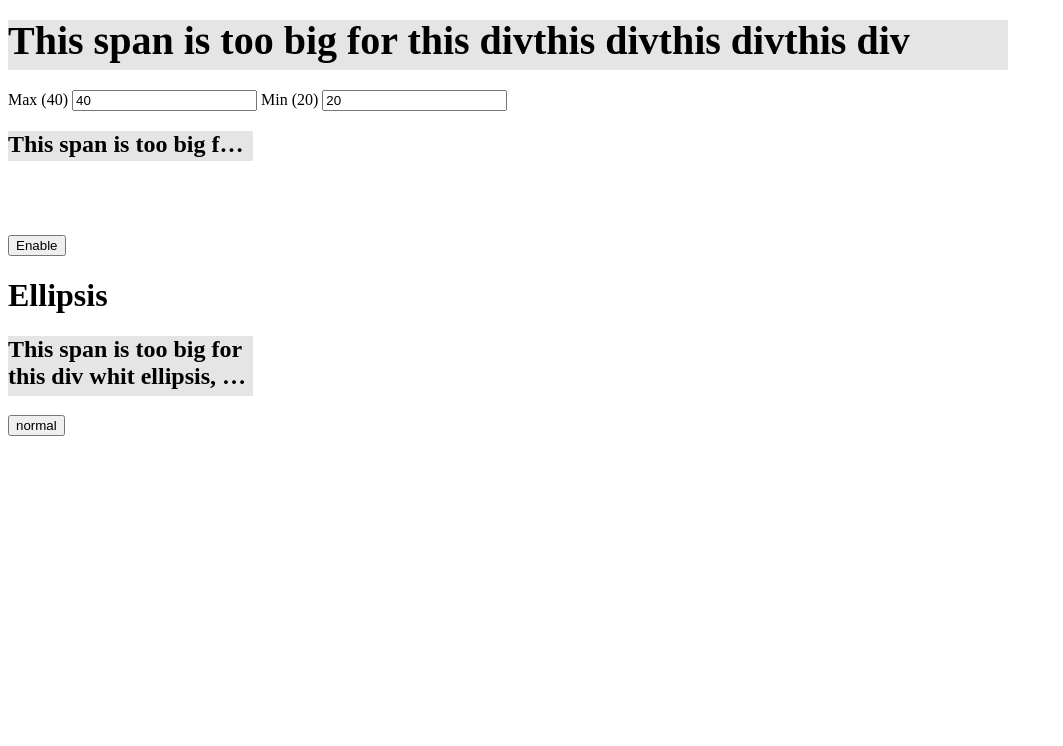
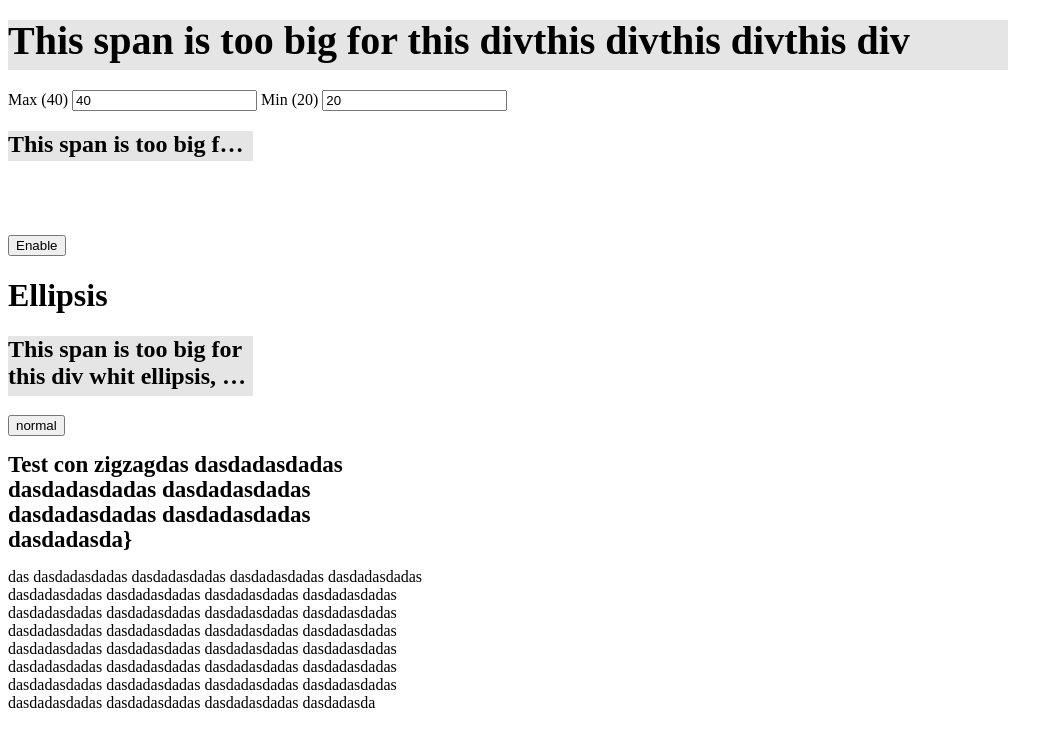
Before and after one commit to Yomyer/fittext, an Angular app: page / in a window 1280 px wide. Shown: the top 746 px of the page, without its empty margins (0-1063 px from the left). Built offline with nearby package versions, Linux system fonts and the light colour scheme; what css-element-queries would draw is missing.

Commit message:
fix ngOnInit

```diff
--- a/src/app/app.component.html
+++ b/src/app/app.component.html
@@ -4,21 +4,35 @@
   </div>
 </h2>
 Max ({{max}})
-<input [(ngModel)]="max">
-Min ({{min}})
+<input [(ngModel)]="max"> Min ({{min}})
 <input [(ngModel)]="min">
 <h2>
   <div style="width:245px;background:rgba(0,0,0,.1);height:30px">
     <span [fittext]="disable">This span is too big for this div</span>
   </div>
 </h2>
-<br><br><br>
+<br>
+<br>
+<br>
 <button (click)="disable = !disable">{{ disable ? 'Disable' : 'Enable' }}</button>
 
 <h1>Ellipsis</h1>
 <h2>
   <div style="width:245px;background:rgba(0,0,0,.1);height:60px">
-    <div [fittext]="false" [ellipsis]="ellipsis">This span is too big for this div whit ellipsis, no <small>fittext<strong> asd</strong></small></div>
+    <div [fittext]="false" [ellipsis]="ellipsis">This span is too big for this div whit ellipsis, no
+      <small>fittext
+        <strong> asd</strong>
+      </small>
+    </div>
   </div>
 </h2>
 <button (click)="ellipsis = !ellipsis">{{ ellipsis ? 'normal' : 'ellipsis' }}</button>
+
+<div style="width:33%">
+  <p class="exercise-title" style="height: 100px">
+    <b fittext>{{ title }}}</b>
+  </p>
+  <p class="exercise-desc">
+    <span fittext>{{ text }}</span>
+  </p>
+</div>
--- a/src/app/app.component.ts
+++ b/src/app/app.component.ts
@@ -9,4 +9,6 @@ export class AppComponent {
   max = 40;
   min = 20;
   ellipsis = true;
+  title = 'Test con zigzagdas dasdadasdadas dasdadasdadas dasdadasdadas dasdadasdadas dasdadasdadas dasdadasda';
+  text = 'das dasdadasdadas dasdadasdadas dasdadasdadas dasdadasdadas dasdadasdadas dasdadasdadas dasdadasdadas dasdadasdadas dasdadasdadas dasdadasdadas dasdadasdadas dasdadasdadas dasdadasdadas dasdadasdadas dasdadasdadas dasdadasdadas dasdadasdadas dasdadasdadas dasdadasdadas dasdadasdadas dasdadasdadas dasdadasdadas dasdadasdadas dasdadasdadas dasdadasdadas dasdadasdadas dasdadasdadas dasdadasdadas dasdadasdadas dasdadasdadas dasdadasdadas dasdadasda';
 }
--- a/src/fittext/directive.ts
+++ b/src/fittext/directive.ts
@@ -2,15 +2,18 @@ import { FitTextData } from './data';
 
 import { Subject, Observable } from 'rxjs';
 import { style } from '@angular/animations';
-import { Directive, ElementRef, OnInit, Renderer2, OnDestroy, Input, OnChanges, SimpleChanges, SimpleChange } from '@angular/core';
+import {
+  Directive, ElementRef, AfterViewInit, Renderer2, OnDestroy,
+  Input, OnChanges, SimpleChanges, SimpleChange
+} from '@angular/core';
 import { ElementQueries, ResizeSensor } from 'css-element-queries';
 
 
 @Directive({
   selector: '[fittext]',
-  exportAs: 'fittext',
+  exportAs: 'fittext'
 })
-export class FittextDirective implements OnInit, OnDestroy, OnChanges {
+export class FittextDirective implements AfterViewInit, OnDestroy, OnChanges {
   @Input('fittext') fittext: any = true;
   @Input('compression') compression = 1;
   @Input('container') container;
@@ -63,9 +66,11 @@ export class FittextDirective implements OnInit, OnDestroy, OnChanges {
   constructor(
     private element: ElementRef,
     private renderer: Renderer2
-  ) { }
+  ) {
 
-  ngOnInit(): void {
+  }
+
+  ngAfterViewInit() {
     this.first = new FitTextData(this.ele);
 
     this.mutableObserver();
@@ -108,7 +113,10 @@ export class FittextDirective implements OnInit, OnDestroy, OnChanges {
   }
 
   ngOnDestroy(): void {
-    this.mutable.destroy();
+    /*
+    if (this.mutable) {
+      this.mutable.destroy();
+    }*/
   }
 
   ngOnChanges(changes: SimpleChanges): void {
@@ -155,6 +163,7 @@ export class FittextDirective implements OnInit, OnDestroy, OnChanges {
     }
 
     this.renderer.setStyle(this.parent, 'overflow', this.disabled ? 'auto' : 'hidden');
+    this.renderer.setStyle(this.ele, 'display', this.disabled ? 'initial' : 'block');
 
     const data = new FitTextData(this.ele);
     if (
@@ -187,7 +196,7 @@ export class FittextDirective implements OnInit, OnDestroy, OnChanges {
   }
 
   cut(remove = false) {
-    if (!this.ellipsis || this.ele.innerHTML === this.ellipsisSymbol || !this.ele.innerHTML) {
+    if (!this.ellipsis || this.ele.innerHTML === this.ellipsisSymbol || !this.ele.innerHTML) {
       return;
     }
     if (this.ele.offsetHeight > this.parent.offsetHeight || this.ele.offsetWidth > this.parent.offsetWidth) {
```
